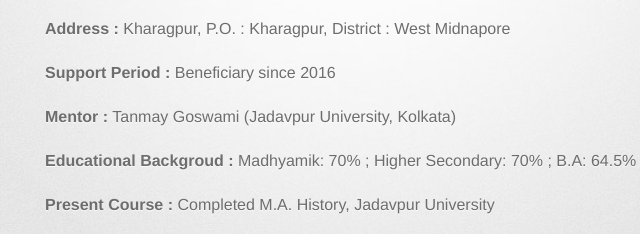
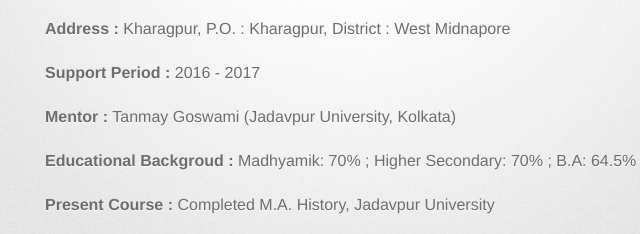
Before and after one commit to srijansujan/bumbadey, a plain HTML site: page index.html in a window 1280 px wide. Shown: the part 267-501 px from the top of the page, 285-925 px from the left. Drawn offline with Linux system fonts and the light colour scheme; a web font is replaced by a local one.

Commit message:
Update index.html

```diff
--- a/index.html
+++ b/index.html
@@ -35,7 +35,7 @@
 
 <p><strong>Address :</strong> Kharagpur, P.O. : Kharagpur, District : West Midnapore</p>
 
-<p><strong>Support Period :</strong> Beneficiary since 2016</p>
+<p><strong>Support Period :</strong> 2016 - 2017 </p>
 
 <p><strong>Mentor :</strong> Tanmay Goswami (Jadavpur University, Kolkata)</p>
 
```
